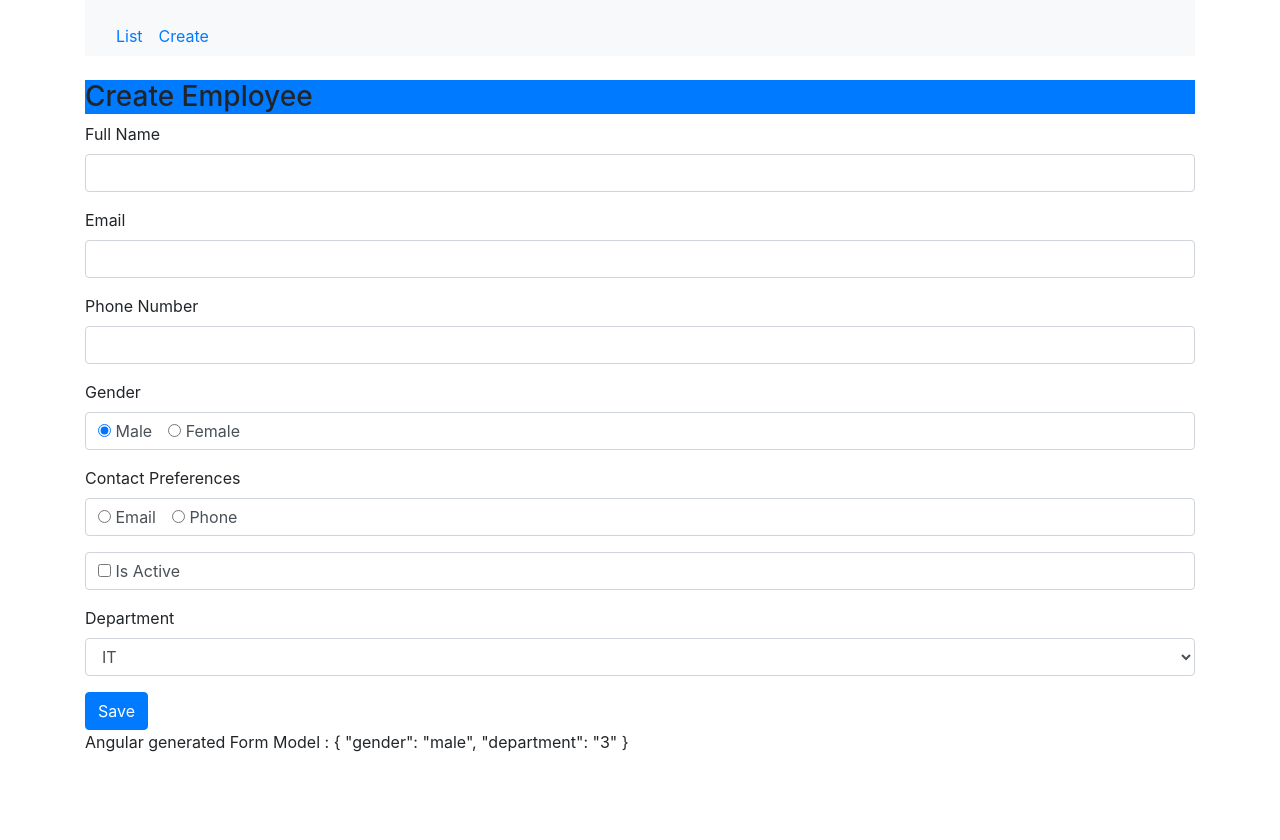
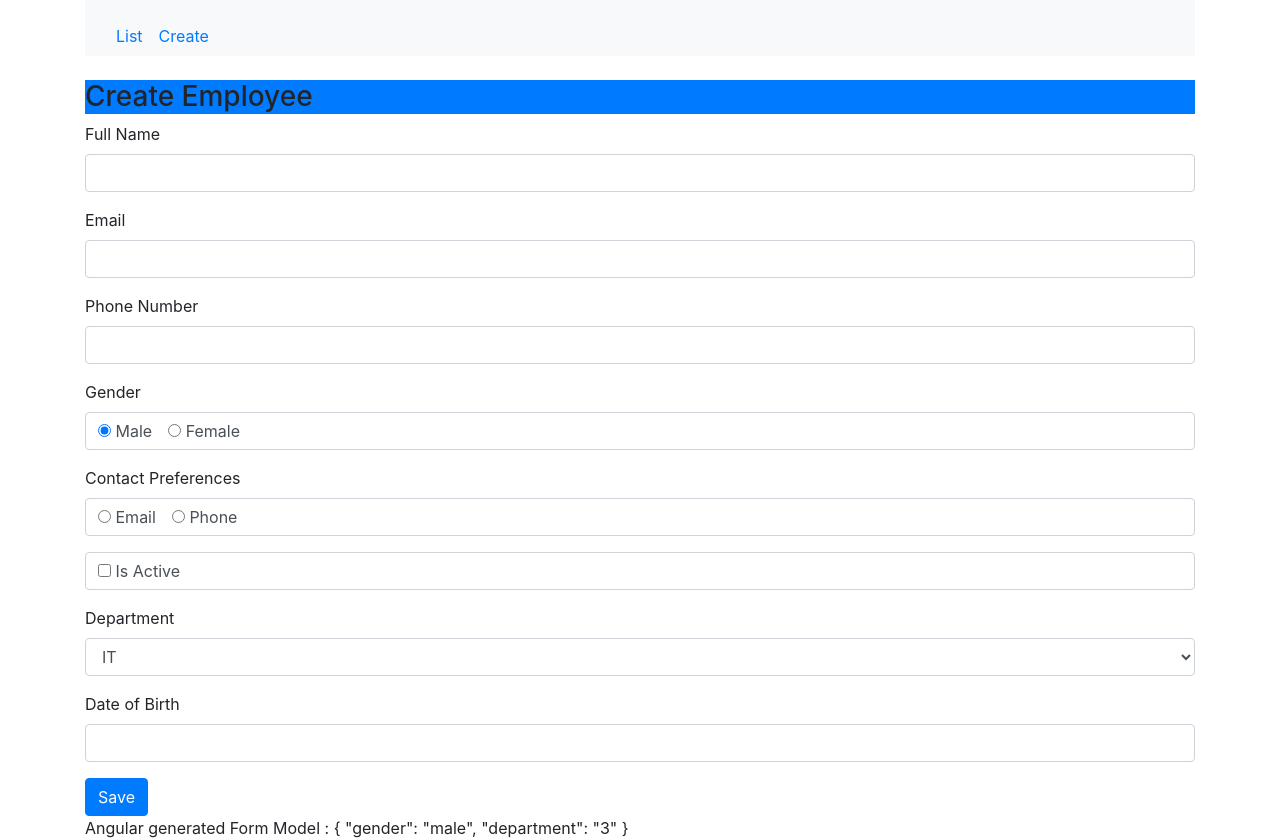
Before and after one commit to sohag-aust/angular-crud, an Angular app: page /create in a window 1280 px wide. Before the commit the page ends 800 px from the top, so only its background shows below. Built offline with nearby package versions, Linux system fonts and the light colour scheme.

Commit message:
Ngx-Bootstrap Datepicker

```diff
--- a/src/app/app.module.ts
+++ b/src/app/app.module.ts
@@ -12,6 +12,9 @@ import { AppComponent } from './app.component';
 import { BrowserAnimationsModule } from '@angular/platform-browser/animations';
 import { ListEmployeesComponent } from './employees/list-employees.component';
 import { CreateEmployeeComponent } from './employees/create-employee.component';
+
+// datepicker module
+import { BsDatepickerModule } from 'ngx-bootstrap/datepicker';
 
 // declaring routes
 const appRoutes: Routes = [
@@ -31,7 +34,8 @@ const appRoutes: Routes = [
     AppRoutingModule,
     BrowserAnimationsModule,
     RouterModule.forRoot(appRoutes),
-    FormsModule
+    FormsModule,
+    BsDatepickerModule.forRoot()
   ],
   providers: [],
   bootstrap: [AppComponent]
--- a/src/app/employees/create-employee.component.html
+++ b/src/app/employees/create-employee.component.html
@@ -69,6 +69,11 @@
                     </option>
                 </select>
             </div>
+
+            <div class="form-group">
+                <label for="dateOfBirth"> Date of Birth </label>
+                <input type="text" bsDatepicker id="dateOfBirth" class="form-control" name="dateOfBirth" [(ngModel)]="dateOfBirth"> <!-- bsDatepicker directive added for activate ngx-bootstrap date style -->
+            </div>
         </div>
 
         <div class="panel-footer mt-3">
--- a/src/app/employees/create-employee.component.ts
+++ b/src/app/employees/create-employee.component.ts
@@ -17,6 +17,7 @@ export class CreateEmployeeComponent implements OnInit {
   contactPreference!: string;
   isActive!: boolean;
   department: string = '3';
+  dateOfBirth!: any;
 
   departments: Department[] = [
     { id: 1, name: 'Help Desk' },
```
